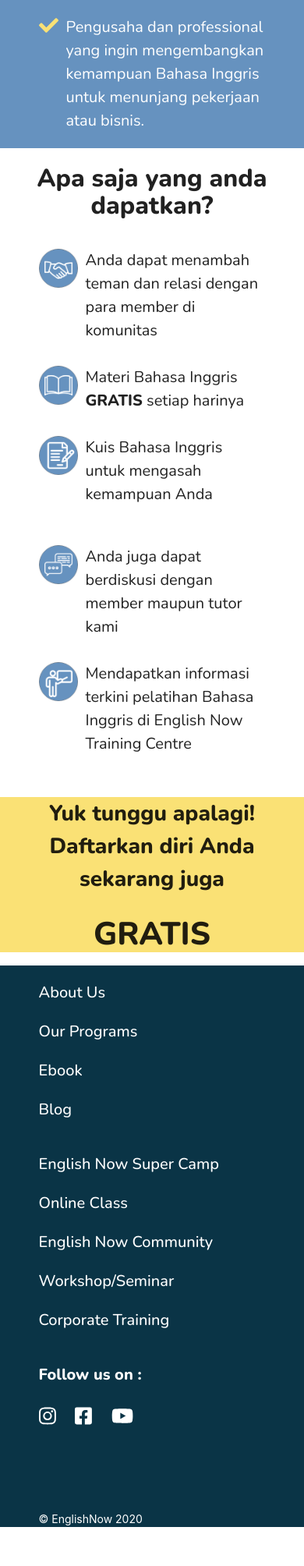
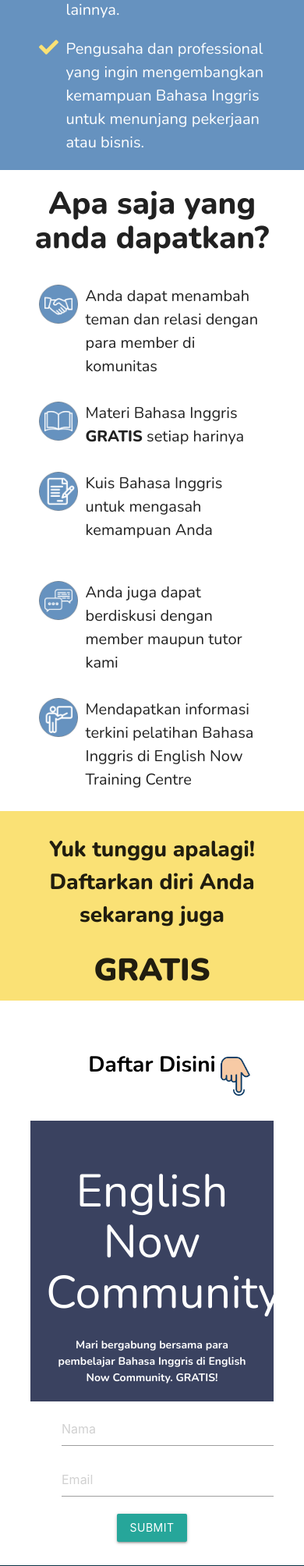
Before and after one commit to sirajul777/enowtraining, a CodeIgniter app: page /enow/index.php/community/index in a window 390 px wide. Shown: the part 2280-4288 px from the top of the page at 78% size. Before the commit the page ends 4238 px from the top, so only its background shows below. Run offline with CodeIgniter, Linux system fonts and the light colour scheme; some libraries are stand-ins or nearby versions.

Commit message:
fix version mobile

```diff
--- a/application/views/homepage/community.php
+++ b/application/views/homepage/community.php
@@ -1,18 +1,25 @@
 <!-- head community -->
 <div class="community">
     <div class="container">
+        <div class="col s12">
             <div class="center h-supercamp">
                 <h>English Now Community</h>
             </div>
+        </div>
         <div class="row">
+            <div class="col s12">
                 <div class="video-center">
                     <div class="video-container">
                         <iframe class="mini-video" src=https://youtu.be/Ev_-gOW-gMo?list=RDEv_-gOW-gMo" frameborder="0" allowfullscreen></iframe>
                     </div>
                 </div>
-            <a class="btn tombol5 center" type="button" href="#">Daftar Sekarang</a>
             </div>
-
+        </div>
+        <div class="row">
+            <div class="col s12 center">
+                <a class="btn tombol5" type="button" href="#daftarcommunity" id="daftar_community">Daftar Sekarang</a>
+            </div>
+        </div>
         <div class="row">
             <div class="col s12 m6">
                 <h4 class="h-community">Apa itu English Now Community?</h4>
@@ -98,7 +105,84 @@
 
 <div class="quots">
     <div class="container">
+        <div class="row">
+            <div class="col s12">
                 <p class="p-quots">Yuk tunggu apalagi! Daftarkan diri Anda sekarang juga</p>
                 <h3 class="h-quots center">GRATIS</h3>
             </div>
         </div>
+    </div>
+</div>
+
+
+
+
+<!-- form mail -->
+<div class="form-email">
+    <div class="container center">
+
+        <script>
+            ! function(f, b, e, v, n, t, s) {
+                if (f.fbq) return;
+                n = f.fbq = function() {
+                    n.callMethod ? n.callMethod.apply(n, arguments) : n.queue.push(arguments)
+                };
+                if (!f._fbq) f._fbq = n;
+                n.push = n;
+                n.loaded = !0;
+                n.version = '2.0';
+                n.queue = [];
+                t = b.createElement(e);
+                t.async = !0;
+                t.src = v;
+                s = b.getElementsByTagName(e)[0];
+                s.parentNode.insertBefore(t, s)
+            }(window, document, 'script', 'https://connect.facebook.net/en_US/fbevents.js');
+            fbq('init', '2032544113430916');
+            fbq('track', 'PageView');
+        </script><noscript><img height='1' width='1' style='display:none' src='https://www.facebook.com/tr?id=2032544113430916&ev=PageView&noscript=1' /></noscript>
+
+        <h3 class="h-about" id="daftarcommunity">Daftar Disini<img class="img-feedback" src="<?= base_url(); ?>assets/img/tap.png" alt=""></h3>
+
+
+
+        <div class="kirimemail-content" id="flexbox-style">
+            <div class="kirimemail-form-body">
+                <div class="form-content">
+                    <div class="kirimemail-form-youtube-wrap ">
+                        <div class="embed-responsive embed-responsive-16by9 kirimemail-form-youtube"></div>
+                    </div>
+                    <h1 class="kirimemail-form-headline">English Now Community</h1>
+                    <div class="kirimemail-form-description">Mari bergabung bersama para pembelajar Bahasa Inggris di English Now Community. GRATIS!</div>
+                </div>
+            </div>
+            <div class="kirimemail-form-field">
+                <div class="form-content">
+                    <form id="keform" class="simple_form new_form_submission" accept-charset="UTF-8" method="POST" action="https://aplikasi.kirim.email/form/5fbc97fa-2ddf-4408-82e5-8d7cb91cd24f">
+
+
+                        <div class="kirimemail-custom-field">
+                            <dl class="form full">
+                                <dd><input name="subscriber_field_values_7644" placeholder="Nama" type="text" value="" required>
+                                </dd>
+                            </dl>
+
+
+                            <dl class="form full">
+                                <dd><input name="email" placeholder="Email" type="email" required /></dd>
+                            </dl>
+
+
+                        </div>
+
+                        <div class="form-controls">
+                            <button class="btn slate kirimemail-btn-submit">Submit</button>
+                        </div>
+                    </form>
+
+                </div>
+            </div>
+        </div>
+    </div>
+</div>
+<!-- end form mail -->
--- a/application/views/template/header.php
+++ b/application/views/template/header.php
@@ -21,6 +21,8 @@ defined('BASEPATH') or exit('No direct script access allowed');
     <link type="text/css" rel="stylesheet" href="<?= base_url('assets'); ?>/css/materialize.css" media="screen,projection" />
     <link type="text/css" rel="stylesheet" href="<?= base_url('assets'); ?>/css/enow.css" />
 
+    <!-- form kirim email -->
+
     <!--Let browser know website is optimized for mobile-->
     <meta name="viewport" content="width=device-width, initial-scale=1.0" />
 
--- a/application/views/template/navbar.php
+++ b/application/views/template/navbar.php
@@ -15,7 +15,7 @@
     <li class="drop">
         <ul class="collapsible collapsible-accordion">
             <li>
-                <a class="collapsible-header">Dropdown<i class="material-icons right">arrow_drop_down</i></a>
+                <a class="collapsible-header">Our Programs<i class="material-icons right">arrow_drop_down</i></a>
                 <div class="collapsible-body">
                     <ul>
                         <li><a href="<?= base_url('superchamp'); ?>">English Now Super Camp</a></li>
--- a/assets/css/enow.css
+++ b/assets/css/enow.css
@@ -78,6 +78,7 @@
 	background-color: #599bdf !important;
 	border-radius: 18px;
 	max-width: 400px;
+	margin-top: 40px;
 }
 
 .tombol2,
@@ -187,6 +188,7 @@ nav {
 
 .h-feedback {
 	font-weight: 800;
+	font-size: 40px;
 }
 
 .p-feedback {
@@ -203,7 +205,8 @@ nav {
 
 .h-quots {
 	text-transform: uppercase;
-	font-weight: 800;
+	font-weight: 900;
+	font-size: 40px;
 }
 
 .h-super {
@@ -403,6 +406,16 @@ footer {
 	background-color: #6692BF;
 }
 
+
+.kirimemail-form-body {
+	font-family: "Nunito",
+		sans-serif;
+	font-weight: 700;
+	background-color: #3A4260 !important;
+	display: block;
+	color: white;
+	padding: 20px;
+}
 
 
 
--- a/assets/js/enow.js
+++ b/assets/js/enow.js
@@ -70,3 +70,16 @@ $(window).ready(function () {
 		$('#tambah').addClass('navbar-fixed');
 	}
 });
+
+// scroll triger
+$('#daftar_community').on('click', function (e) {
+	var sc = $(this).attr('href');
+	var elementsc = $(sc);
+
+
+	$('html,body').animate({
+		scrollTop: elementsc.offset().top
+	}, 500);
+
+	e.preventDefault();
+});
```
Also changed, not shown: assets/img/tap.png (added). Lines whose indentation alone changed are shown as unchanged.
